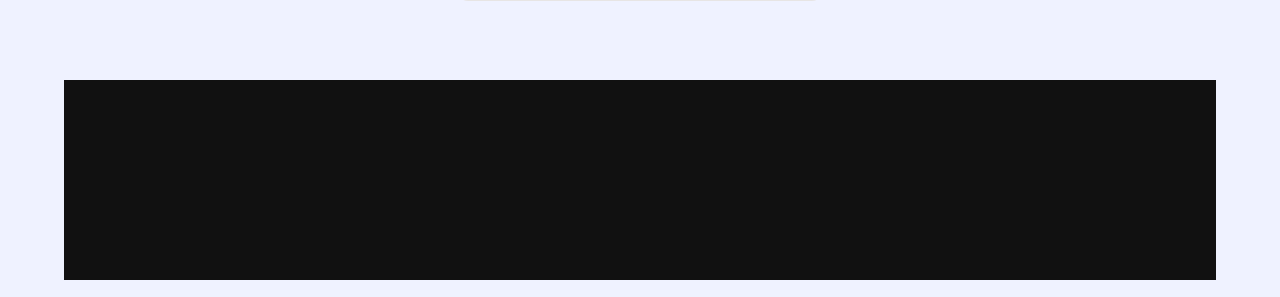
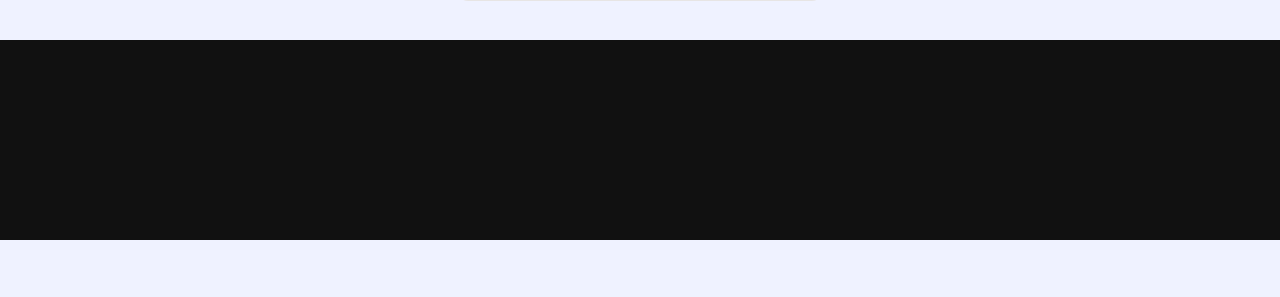
Before and after one commit to mbonikev/hotel_talents_pool, a React (Vite) app: page /#/ in a window 1280 px wide. Shown: the part 3443-3740 px from the top of the page. After the commit the page ends 3683 px from the top, so only its background shows below. Built offline with nearby package versions, Linux system fonts and the light colour scheme; what ldrs would draw is missing.

Commit message:
Stalker-commit: src/components/Footer.jsx

```diff
--- a/src/components/Footer.jsx
+++ b/src/components/Footer.jsx
@@ -5,8 +5,8 @@
 
 function Footer() {
   return (
-    <div className="w-full bg-body-color py-5 px-16 max-lg:px-5 pt-10 max-lg:pt-0 flex flex-col items-start justify-between max-md:flex-col max-md:gap-3 text-dark-text">
-      <div className="bg-[#111111] w-full min-h-[200px]"></div>
+    <div className="w-full bg-body-color flex flex-col items-start justify-between max-md:flex-col max-md:gap-3 text-dark-text">
+      <div className="bg-[#111111] w-full min-h-[200px] px-16 max-lg:px-5"></div>
     </div>
   );
 }
```
